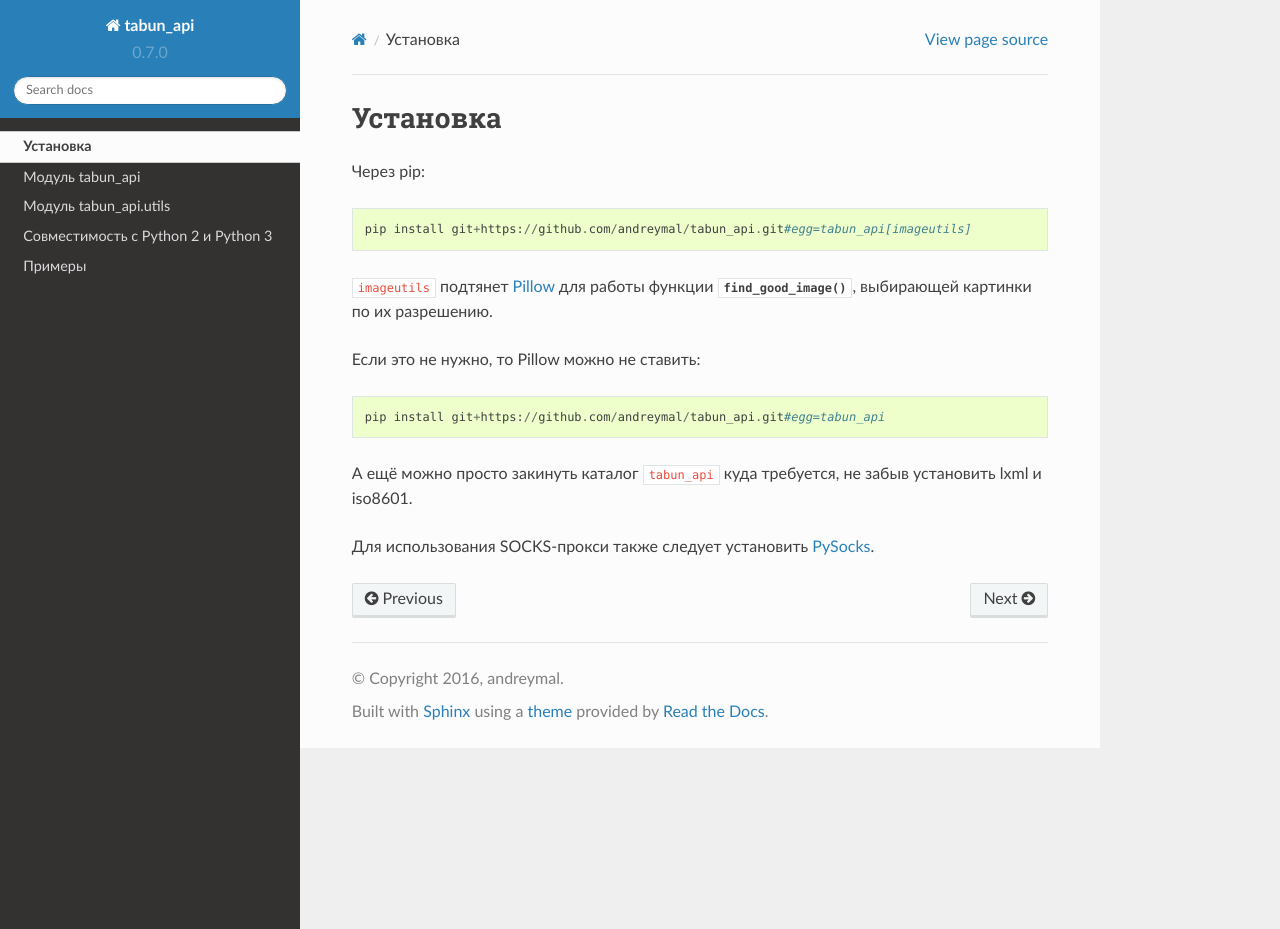
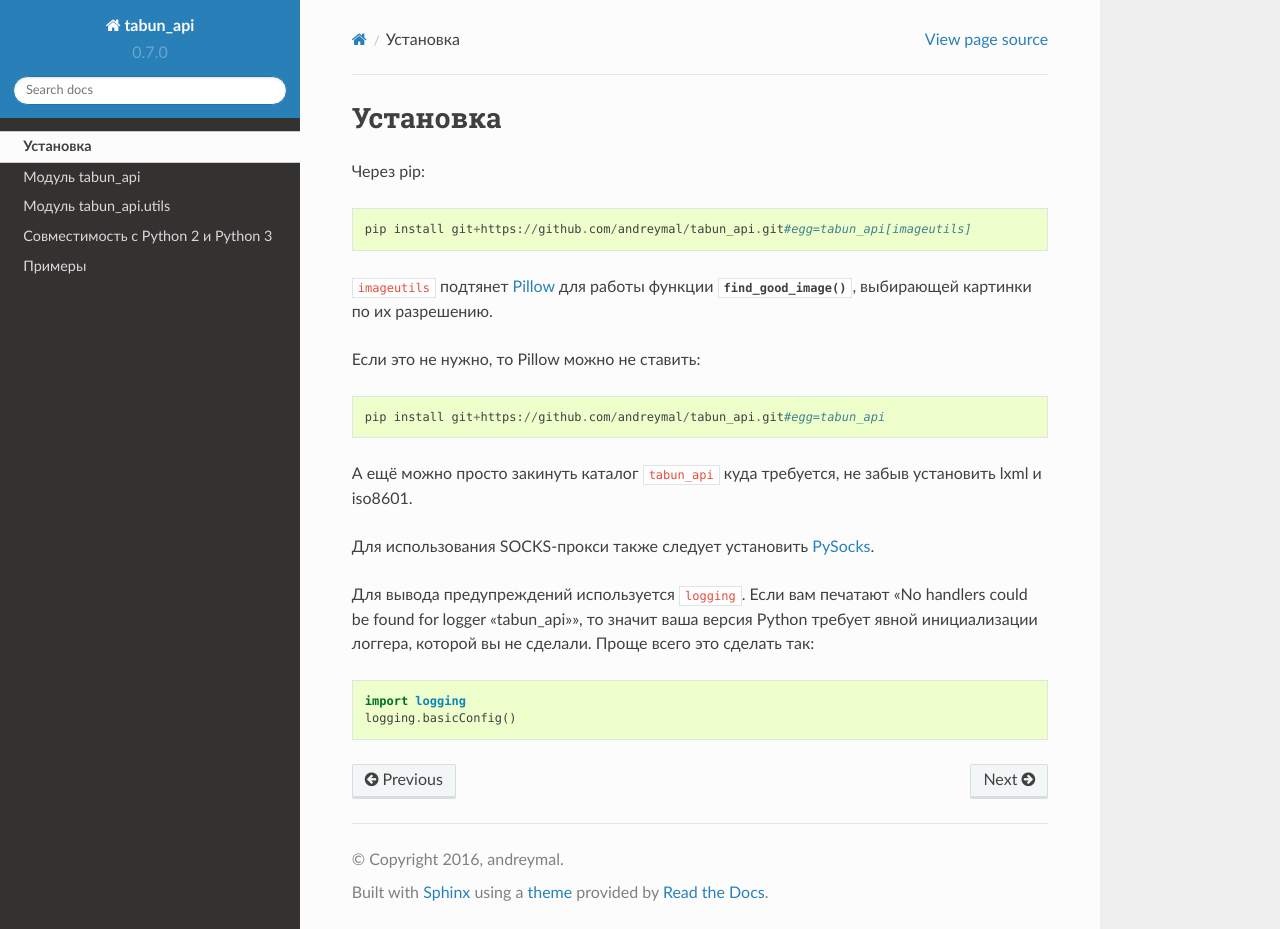
Before and after one commit to andreymal/tabun_api, a Sphinx documentation site: the page built from doc/source/setup.rst, in a window 1280 px wide and 929 px high. Built offline with Sphinx 7.4.7 and the Read the Docs theme 2.0.0, drawn with Linux system fonts in a browser that asks for light colours.

Commit message:
Added note about logging in Python 2

```diff
--- a/doc/source/setup.rst
+++ b/doc/source/setup.rst
@@ -16,3 +16,13 @@
 lxml и iso8601.
 
 Для использования SOCKS-прокси также следует установить `PySocks <https://github.com/Anorov/PySocks>`_.
+
+Для вывода предупреждений используется ``logging``. Если вам печатают
+«No handlers could be found for logger "tabun_api"», то значит ваша версия Python
+требует явной инициализации логгера, которой вы не сделали. Проще всего это
+сделать так:
+
+.. code-block:: python
+
+    import logging
+    logging.basicConfig()
```
